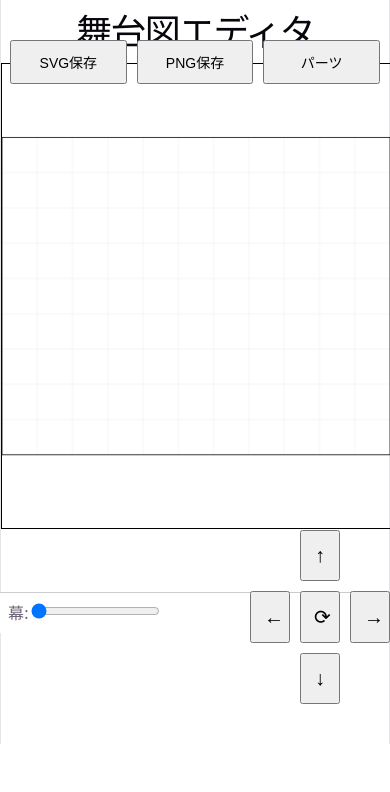
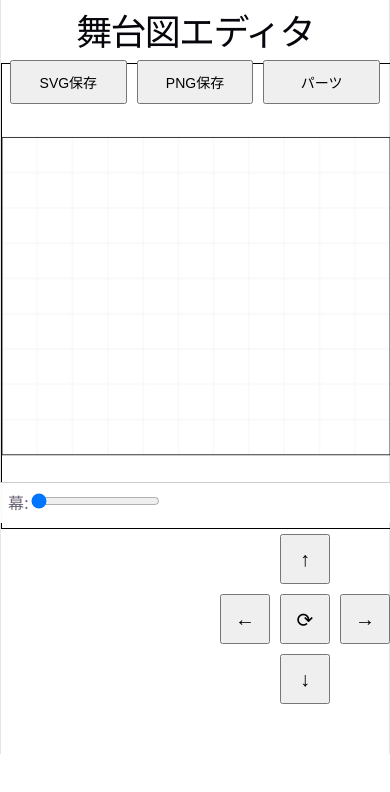
Before and after one commit to kani-kani-22/stage-designer, a React (Vite) app: page / in a window 390 px wide. Shown: the top 792 px of the page. Built offline with nearby package versions, Linux system fonts and the light colour scheme.

Commit message:
added fix about mobile adaption

```diff
--- a/src/App.tsx
+++ b/src/App.tsx
@@ -350,7 +350,8 @@ useEffect(() => {
   bottom: 140,
   right: 0,
   display: "grid",
-  gridTemplateColumns: isMobile ? "40px 40px 40px" : "100px 100px 100px",
+  gridTemplateColumns: isMobile ? "50px 50px 50px" : "100px 100px 100px",
+  gridTemplateRows: isMobile ? "50px 50px 50px" : "100px 100px 100px",
   gap: 10,
   zIndex: 100
 }}>
@@ -421,13 +422,13 @@ useEffect(() => {
  //~~~~~~幕スライダー~~~~~~~
   style={{
     position: "fixed",
-    bottom: isMobile ? "calc(25vh)" : 40,
+    bottom: isMobile ? "calc(38vh)" : 40,
     left: 0,
     width: "100%",
     background: "rgba(255,255,255,0.95)",
     backdropFilter: "blur(6px)",
     padding: isMobile ? 8 : 10,
-    zIndex: 55,
+    zIndex: 9,
     display: "flex",
     alignItems: "center",
     gap: 10,
@@ -452,7 +453,7 @@ useEffect(() => {
   bottom: 0,
   left: 0,
   width: "100%",
-  height: isMobile ? 80 : 120,
+  height: isMobile ? 70 : 120,
   background: "#fff",
   overflowX: "auto",
   display: "flex",
@@ -493,14 +494,15 @@ useEffect(() => {
   ))}
 </div>
 {!isExporting && (
+  //^^^^^^^^^^保存・パーツ^^^^^^^^^^^^^^
   <div
     style={{
       position: "fixed",
-      top: isMobile ? 40 : "auto",
+      top: isMobile ? 60 : "auto",
       bottom: isMobile ? "auto" : 220,
       left: isMobile ? 10 : 20,
       right: isMobile ? 10 : "auto",
-      zIndex: 50,
+      zIndex: isMobile ? 15 : 50,
       display: "flex",
       gap: 10,
       justifyContent: isMobile ? "space-between" : "flex-start"
```
